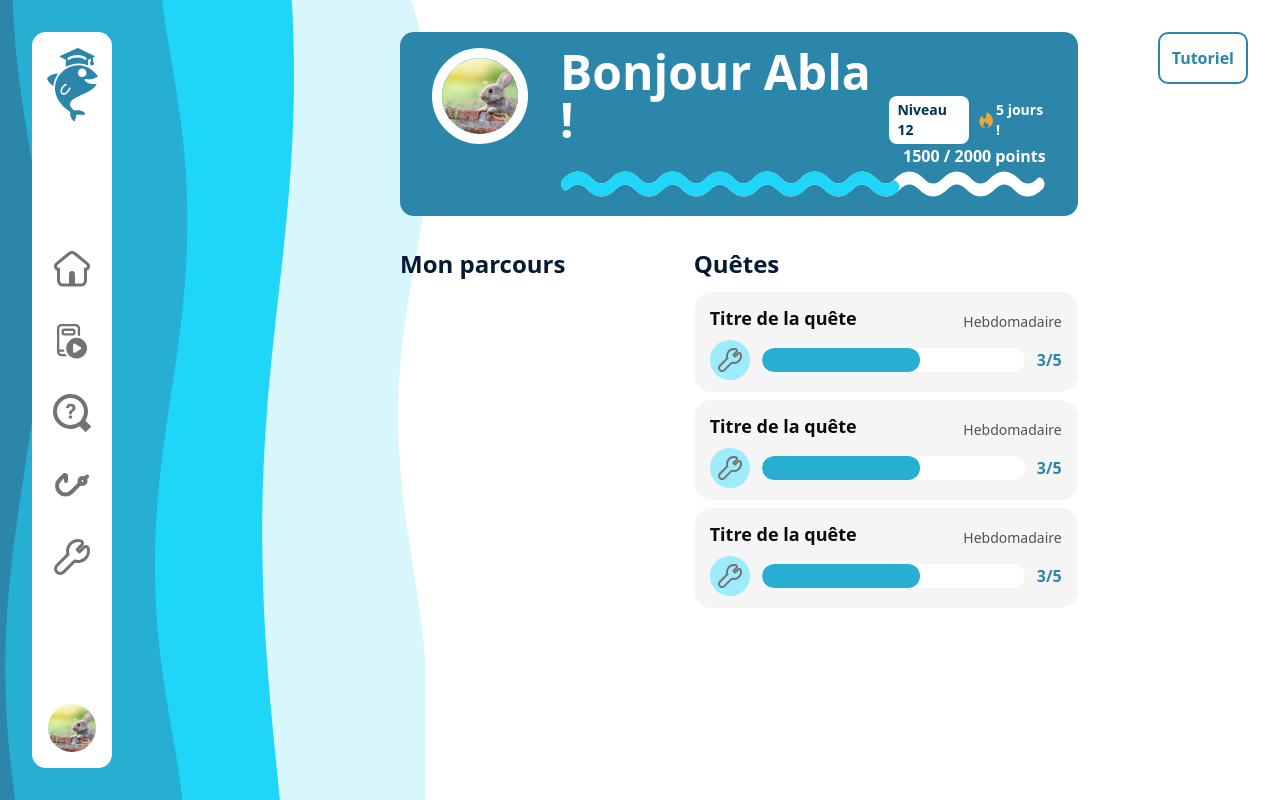
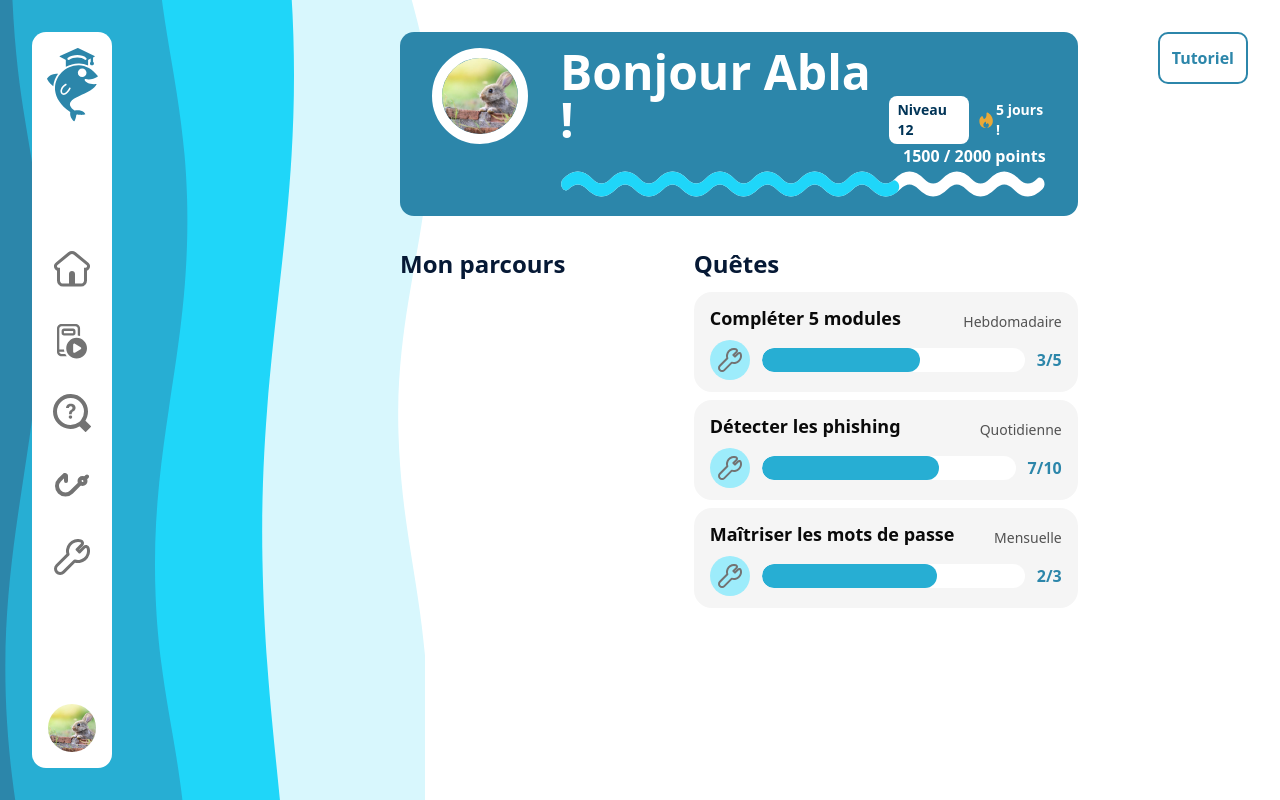
Before and after one commit to SHAfoin/learn-and-phish, a Next.js app: page /app in a window 1280 px wide. Built offline with nearby package versions, Linux system fonts and the light colour scheme.

Commit message:
feat(quest): enhance QuestTile component with dynamic props and display

```diff
--- a/app/app/page.tsx
+++ b/app/app/page.tsx
@@ -13,9 +13,27 @@ export default function page() {
         <div className="flex flex-col gap-3 flex-1">
           <h2 className="text-2xl text-ocean-950 font-bold">Quêtes</h2>
           <div className="flex flex-col gap-2 w-full">
-            <QuestTile />
-            <QuestTile />
-            <QuestTile />
+            <QuestTile
+              progression={3}
+              maxValue={5}
+              titre="Compléter 5 modules"
+              frequence="Hebdomadaire"
+              iconUrl="/svg/icons/admin.svg"
+            />
+            <QuestTile
+              progression={7}
+              maxValue={10}
+              titre="Détecter les phishing"
+              frequence="Quotidienne"
+              iconUrl="/svg/icons/admin.svg"
+            />
+            <QuestTile
+              progression={2}
+              maxValue={3}
+              titre="Maîtriser les mots de passe"
+              frequence="Mensuelle"
+              iconUrl="/svg/icons/admin.svg"
+            />
           </div>
         </div>
       </div>
--- a/components/QuestTile.tsx
+++ b/components/QuestTile.tsx
@@ -1,30 +1,42 @@
 import Image from "next/image";
 
-export default function QuestTile() {
+interface QuestTileProps {
+  progression: number;
+  maxValue: number;
+  titre: string;
+  frequence: string;
+  iconUrl: string;
+}
+
+export default function QuestTile({
+  progression,
+  maxValue,
+  titre,
+  frequence,
+  iconUrl,
+}: QuestTileProps) {
+  const progressPercentage = (progression / maxValue) * 100;
   return (
     <div className="flex rounded-2xl px-4 py-3 flex-col w-full min-w-sm bg-neutral-100 gap-2">
       <div className="flex items-end justify-between gap-6">
-        <h3 className="text-lg font-semibold">Titre de la quête</h3>
-        <span className="text-sm text-neutral-600">Hebdomadaire</span>
+        <h3 className="text-lg font-semibold">{titre}</h3>
+        <span className="text-sm text-neutral-600">{frequence}</span>
       </div>
       <div className="flex items-center gap-3">
         <div className="bg-ocean-300 rounded-full overflow-clip p-2">
-          <Image
-            src="/svg/icons/admin.svg"
-            width={24}
-            height={24}
-            alt="Icône de quête"
-          />
+          <Image src={iconUrl} width={24} height={24} alt="Icône de quête" />
         </div>
 
         <div className="flex-1 bg-white w-full rounded-full overflow-hidden items-center">
           <div
             className="h-6 bg-ocean-600 rounded-full"
-            style={{ width: "60%" }}
+            style={{ width: `${progressPercentage}%` }}
           ></div>
         </div>
 
-        <span className="font-bold text-ocean-700">3/5</span>
+        <span className="font-bold text-ocean-700">
+          {progression}/{maxValue}
+        </span>
       </div>
     </div>
   );
```
